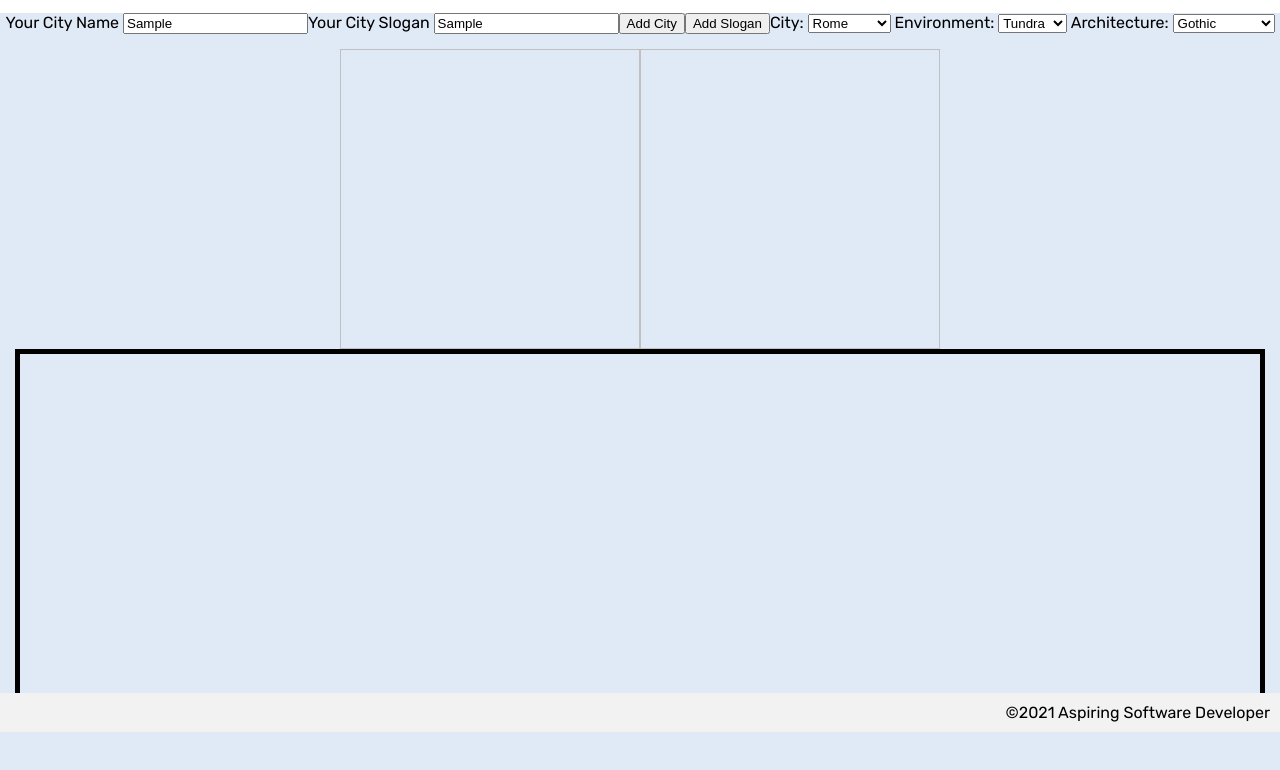
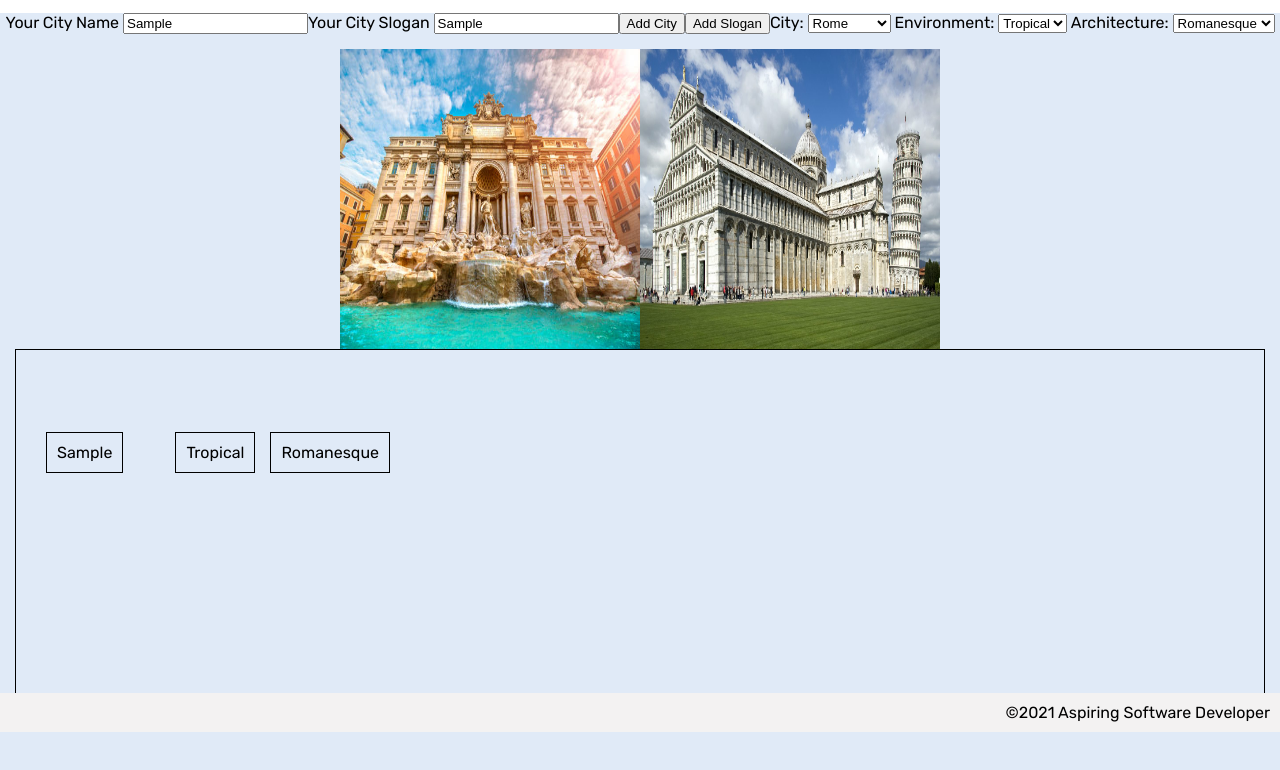
Before and after one commit to Aphenphos/city-builder, a plain HTML site: page index.html in a window 1280 px wide. Both pictures are taken after typing "Sample", "Sample" into the empty fields and a click on the button "Add City". Shown: the part 68-838 px from the top of the page. Drawn offline with Linux system fonts and the light colour scheme.

Commit message:
most things working besides some css

```diff
--- a/app.js
+++ b/app.js
@@ -1,6 +1,6 @@
 function defaultCity() {
     const defaultCity = {
-        name: 'Sahara',
+        name: '',
         slogans: [],
         environment: 'Tropical',
         architecture: 'Romanesque'
@@ -18,13 +18,14 @@ cityDefault.addEventListener('change', () => {
 
 function displayDefaultCity() {
     cityDefaultImage.src = '/assets/' + cityDefault.value + '.jpg';
+    cityArchitectureDisplay.src = '/assets/' + city.architecture + '.jpg';
     console.log(cityDefaultImage.src);
 }
 
 let city = defaultCity();
+let slogan = '';
 const cities = [];
-const slogans = [];
-var slogan = '';
+var slogans = [];
 
 
 var cityDisplay = document.getElementById('city-image-display');
@@ -58,6 +59,7 @@ citySlogan.addEventListener('input', () => {
 
 cityEnvironmentSelector.addEventListener('change', () => {
     city.environment = cityEnvironmentSelector.value;
+    cityDisplay.removeAttribute('class');
     cityDisplay.classList.add(`${city.environment}-class`);
     console.log(city.environment);
     displayInputs();
@@ -73,47 +75,51 @@ cityArchitectureSelector.addEventListener('change', () => {
 
 const submitNewCity = document.getElementById('submit-new-city');
 submitNewCity.addEventListener('click', () => {
-    cities.push(city);
-    displayCities();
-    console.log(city);
+    if (city.name !== '') {
+        cities.push(city);
+        displayCities();
+        console.log(city);
+        city = defaultCity();
+        slogans = [];
+    } else {window.alert('Must enter a city name!');}
 });
 
 const submitNewSlogan = document.getElementById('submit-new-slogan');
 submitNewSlogan.addEventListener('click', () => {
-    city.slogans.push(slogan);
-    console.log(slogan);
-    console.log(slogans);
-    displayCities();
+    slogans.push(slogan);
 });
 
 
 const list = document.getElementById('ul');
 console.log(list);
 
-let cityName = document.createElement('h1');
-let citySlogan = document.createElement('h2');
-let cityEnvironment = document.createElement('h3');
-let cityArchitecture = document.createElement('h3');
+
+let li = document.createElement('li');
+let displayCityName = document.createElement('td');
+let displayCitySlogan = document.createElement('td');
+let cityEnvironment = document.createElement('td');
+let cityArchitecture = document.createElement('td');
 
 function displayCities() {
     for (const city of cities) {
 
-        const li = document.createElement('li');
-        const cityName = document.createElement('h1');
-        cityName.textContent = city.name;
-        const citySlogan = document.createElement('h2');
-        citySlogan.textContent = city.slogan;
-        const cityEnvironment = document.createElement('h3');
+        li = document.createElement('li');
+        displayCityName = document.createElement('td');
+        displayCityName.textContent = city.name;
+        displayCitySlogan = document.createElement('td');
+        displayCitySlogan.textContent = slogans;
+        cityEnvironment = document.createElement('td');
         cityEnvironment.textContent = city.environment;
-        const cityArchitecture = document.createElement('h3');
+        cityArchitecture = document.createElement('td');
         cityArchitecture.textContent = city.architecture;
+        li.classList.add(`${city.architecture}-class`);
 
-        li.append(cityName, citySlogan, cityEnvironment, cityArchitecture);
-        list.append(li);
-        displayInputs();
-        console.log(list);
     }
-
+    li.append(displayCityName, displayCitySlogan, cityEnvironment, cityArchitecture);
+    list.append(li);
+    displayInputs();
+    console.log(list);
+    city = defaultCity();
 }
 
 displayDefaultCity();
--- a/styles/home.css
+++ b/styles/home.css
@@ -27,22 +27,55 @@
     max-width: 100%;
     width: 100%;
     height: 50%;
-    border: solid 5px black;
 }
 
+table {
+    border-spacing: 15px;
+    border: 1px solid black;
+    text-decoration: none;
+    empty-cells: hide;
+
+}
+
+th {
+    border: 1px solid black;
+    border-collapse: collapse;
+    padding: 5px;
+}
+
+td {
+    border: 1px solid black;
+    padding: 10px
+}
 
 .Tundra-class {
-    background:url('/assets/Tundra.gif');
+    z-index: 0;
+    background-image:url('/assets/Tundra.gif') repeat 0 0;
+    height: 900px;
+    width: 900px;
+
 }
 
 .Desert-class {
-    background:url('/assets/Desert.gif')
+    background-image:url('/assets/Desert.gif')
 }
 
 .Snowy-class {
-    background:url('/assets/Snowy.gif')
+    background-image:url('/assets/Snowy.gif')
 }
 
 .Tropical-class {
-    background:url('/assets/Tropical.gif')
+    background-image:url('/assets/Tropical.gif')
 }
+
+.gothic-class {
+    font-family: 'Franklin Gothic Medium';
+}
+
+.modern-class {
+    font-family:'Trebuchet MS';
+}
+
+.romanesque-class {
+    font-family: Impact;
+}
--- a/styles/main.css
+++ b/styles/main.css
@@ -11,6 +11,7 @@ body {
     padding-bottom: 30px;
     font-family: 'Rubik', san-serif;
     background-color: var(--background);
+    list-style: none;
 }
 
 header {
```
Also changed, not shown: 1 other file.
